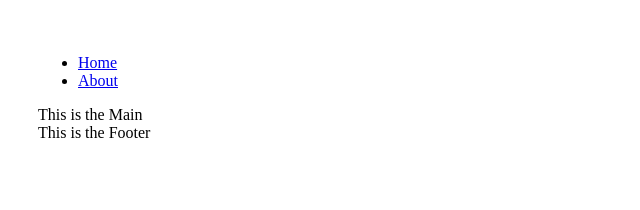
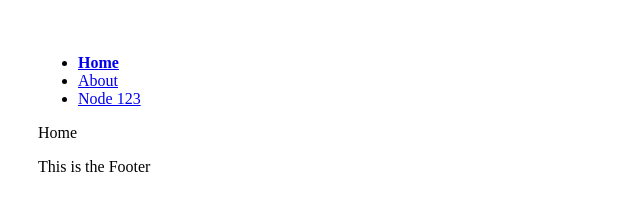
Before and after one commit to bimah/react-boilerplate, a React app: page / in a window 1280 px wide. Shown: the whole page, without its empty margins (0-640 px from the left). Built offline with nearby package versions, Linux system fonts and the light colour scheme.

Commit message:
Basic react-router implementation

```diff
--- a/app/components/Header/header.scss
+++ b/app/components/Header/header.scss
@@ -1,3 +1,7 @@
 .main-navigation {
   display: inline;
+
+  &__selected {
+    font-weight: bold;
+  }
 }
--- a/app/components/Header/index.js
+++ b/app/components/Header/index.js
@@ -7,8 +7,9 @@ const Header = () => (
   <header>
     <div className={styles['main-navigation']}>
       <ul>
-        <li><NavLink to="/">Home</NavLink></li>
-        <li><NavLink to="/about">About</NavLink></li>
+        <li><NavLink exact to="/" activeClassName={styles['main-navigation__selected']}>Home</NavLink></li>
+        <li><NavLink exact to="/about" activeClassName={styles['main-navigation__selected']}>About</NavLink></li>
+        <li><NavLink to="/123" activeClassName={styles['main-navigation__selected']}>Node 123</NavLink></li>
       </ul>
     </div>
   </header>
--- a/app/components/Main/index.js
+++ b/app/components/Main/index.js
@@ -1,5 +1,16 @@
 import React from 'react';
+import { Route, Switch } from 'react-router-dom';
 
-const Main = () => (<main>This is the Main</main>);
+import { Home, About, Node } from '../../templates';
+
+const Main = () => (
+  <main>
+    <Switch>
+      <Route exact path="/" component={Home} />
+      <Route path="/about" component={About} />
+      <Route path="/:id" component={Node} />
+    </Switch>
+  </main>
+);
 
 export default Main;
--- /dev/null
+++ b/app/templates/about.js
@@ -0,0 +1,5 @@
+import React from 'react';
+
+const About = () => (<p>About</p>);
+
+export default About;
--- /dev/null
+++ b/app/templates/home.js
@@ -0,0 +1,5 @@
+import React from 'react';
+
+const Home = () => (<p>Home</p>);
+
+export default Home;
--- /dev/null
+++ b/app/templates/index.js
@@ -0,0 +1,5 @@
+module.exports = {
+  Home: require('./home').default,
+  About: require('./about').default,
+  Node: require('./node').default,
+};
--- /dev/null
+++ b/app/templates/node.js
@@ -0,0 +1,15 @@
+import React from 'react';
+import PropTypes from 'prop-types';
+
+const Node = ({ match }) => (<p>Node: {match.params.id}</p>);
+
+Node.propTypes = {
+  match: PropTypes.shape({
+    params: PropTypes.object,
+    isExact: PropTypes.bool,
+    path: PropTypes.string,
+    url: PropTypes.string,
+  }).isRequired,
+};
+
+export default Node;
```
